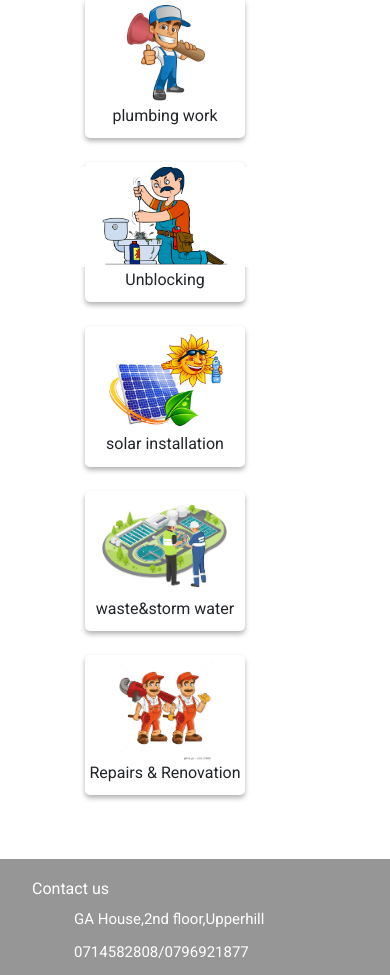
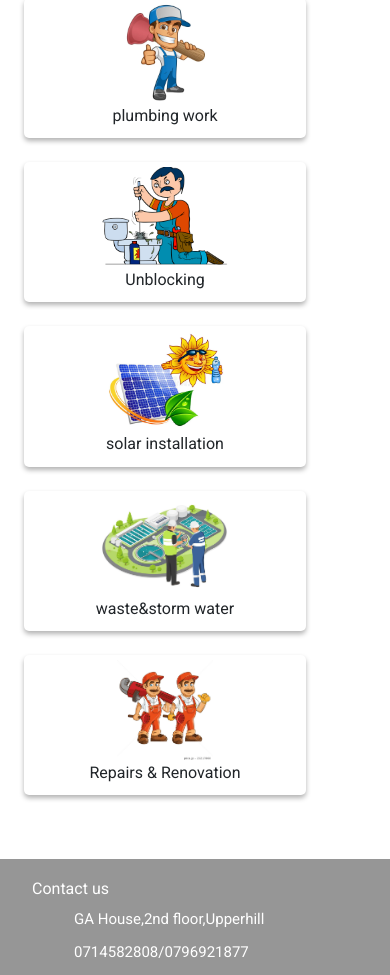
Before and after one commit to Manenomyk/Walez-Plumbing, a React (Create React App) app: page / in a window 390 px wide. Shown: the part 1038-2013 px from the top of the page. Built offline with nearby package versions, Linux system fonts and the light colour scheme.

Commit message:
card responsiveness

```diff
--- a/src/Pages/Home/Home.js
+++ b/src/Pages/Home/Home.js
@@ -81,31 +81,31 @@ function Home() {
 
           <hom.Container className="mx-auto">
             <hom.Row className="mx-auto">
-              <hom.Col lg={4} sm={10} xs={8} className="mx-auto mb-4">
+              <hom.Col lg={4} sm={10} xs={12} className="mx-auto mb-4">
                 <div className="service">
                   <img src={plum} alt="#/" />
                   <h3>plumbing work</h3>
                 </div>
               </hom.Col>
-              <hom.Col lg={4} sm={10} xs={8} className="mx-auto mb-4">
+              <hom.Col lg={4} sm={10} xs={12} className="mx-auto mb-4">
                 <div className="service">
                   <img src={unblock} alt="#/" />
                   <h3>Unblocking</h3>
                 </div>
               </hom.Col>
-              <hom.Col lg={4} sm={10} xs={8} className="mx-auto mb-4">
+              <hom.Col lg={4} sm={10} xs={12} className="mx-auto mb-4">
                 <div className="service">
                   <img src={solar} alt="#/" />
                   <h3>solar installation</h3>
                 </div>
               </hom.Col>
-              <hom.Col lg={4} sm={10} xs={8} className="mx-auto mb-4">
+              <hom.Col lg={4} sm={10} xs={12} className="mx-auto mb-4">
                 <div className="service">
                   <img src={sew} alt="#/" />
                   <h3>waste&storm water</h3>
                 </div>
               </hom.Col>
-              <hom.Col lg={4} sm={10} xs={8} className="mx-auto mb-4">
+              <hom.Col lg={4} sm={10} xs={12} className="mx-auto mb-4">
                 <div className="service">
                   <img src={repair} alt="#/" />
                   <h3>Repairs & Renovation</h3>
```
